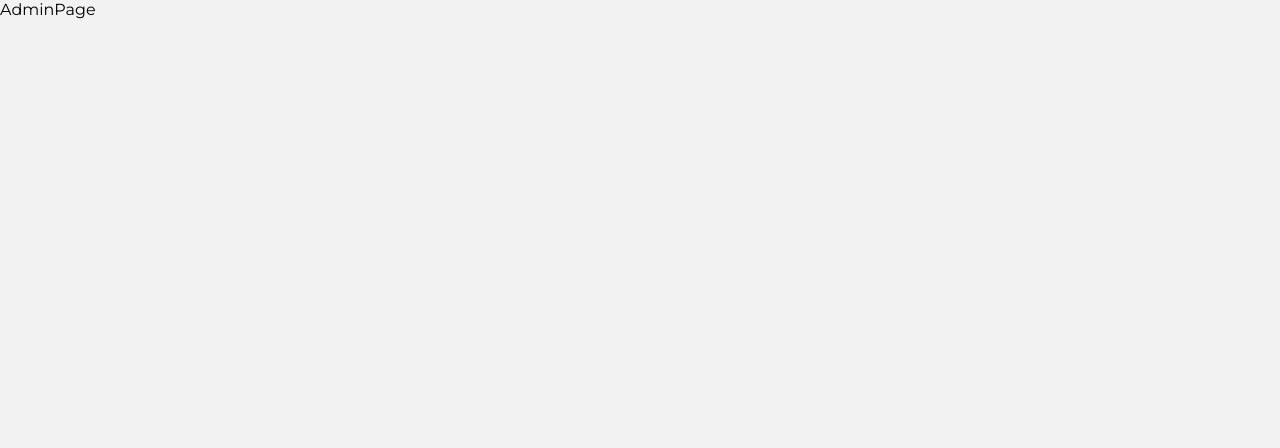
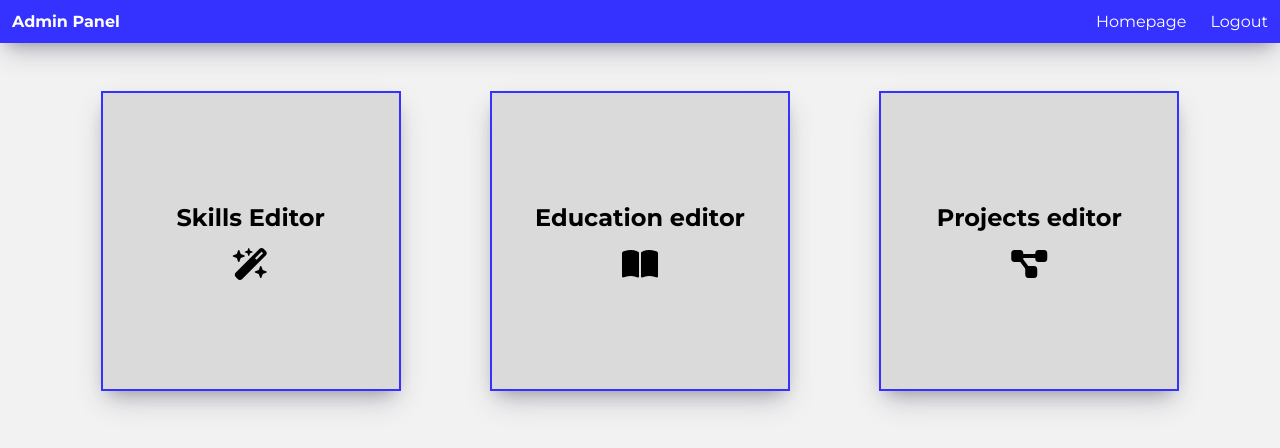
Before and after one commit to MatiasUrielGluck/portfolio_v3_frontend, a React (Vite) app: page /admin in a window 1280 px wide. Shown: the top 448 px of the page. Built offline with nearby package versions, Linux system fonts and the light colour scheme.

Commit message:
Adding admin panel

```diff
--- /dev/null
+++ b/src/components/AdminContainer/AdminContainer.jsx
@@ -0,0 +1,20 @@
+import "./admincontainer.css";
+
+export const AdminContainer = () => {
+  return (
+    <div className="admin-container">
+      <div className="panel">
+        <h2>Skills Editor</h2>
+        <i className="fa-sharp fa-solid fa-wand-magic-sparkles fa-2x"></i>
+      </div>
+      <div className="panel">
+        <h2>Education editor</h2>
+        <i className="fa-solid fa-book-open fa-2x"></i>
+      </div>
+      <div className="panel">
+        <h2>Projects editor</h2>
+        <i className="fa-solid fa-diagram-project fa-2x"></i>
+      </div>
+    </div>
+  );
+};
--- /dev/null
+++ b/src/components/AdminContainer/admincontainer.css
@@ -0,0 +1,47 @@
+.admin-container {
+    display: grid;
+    grid-template-columns: 1fr 1fr 1fr;
+    justify-items: center;
+    gap: 16px;
+    padding: 24px;
+    max-width: 1200px;
+    margin: 24px auto;
+}
+
+.admin-container .panel {
+    cursor: pointer;
+    width: 300px;
+    height: 300px;
+    background: rgb(218, 218, 218);
+    border: 2px solid var(--color-primary);
+    display: flex;
+    flex-flow: column nowrap;
+    justify-content: center;
+    align-items: center;
+    gap: 16px;
+    box-shadow: rgba(50, 50, 93, 0.25) 0px 13px 27px -5px, rgba(0, 0, 0, 0.3) 0px 8px 16px -8px;
+    transition: all 0.3s ease;
+}
+
+.admin-container .panel:hover {
+    box-shadow: rgb(38, 57, 77) 0px 20px 30px -10px;
+}
+
+@media only screen and (max-width: 1050px) {
+    .admin-container .panel {
+        width: 220px;
+        height: 220px;
+    }
+}
+
+@media only screen and (max-width: 768px) {
+    .admin-container {
+        grid-template-columns: 1fr;
+        gap: 36px;
+    }
+
+    .admin-container .panel {
+        width: 300px;
+        height: 300px;
+    }
+}
--- /dev/null
+++ b/src/components/AdminContainer/index.js
@@ -0,0 +1 @@
+export * from "./AdminContainer";
--- /dev/null
+++ b/src/components/Navbar/Navbar.jsx
@@ -0,0 +1,22 @@
+import { NavLink } from "react-router-dom";
+import "./navbar.css";
+
+export const Navbar = () => {
+  return (
+    <div className="navbar">
+      <ul>
+        <NavLink to="/admin">
+          <li>Admin Panel</li>
+        </NavLink>
+      </ul>
+      <ul>
+        <NavLink to="/">
+          <li>Homepage</li>
+        </NavLink>
+        <NavLink to="/logout">
+          <li>Logout</li>
+        </NavLink>
+      </ul>
+    </div>
+  );
+};
--- /dev/null
+++ b/src/components/Navbar/index.js
@@ -0,0 +1 @@
+export * from "./Navbar";
--- /dev/null
+++ b/src/components/Navbar/navbar.css
@@ -0,0 +1,29 @@
+.navbar {
+    display: flex;
+    flex-flow: row nowrap;
+    align-items: center;
+    justify-content: space-between;
+    padding: 12px;
+    background: var(--color-primary);
+    box-shadow: rgba(50, 50, 93, 0.25) 0px 13px 27px -5px, rgba(0, 0, 0, 0.3) 0px 8px 16px -8px;
+}
+
+.navbar ul {
+    list-style-type: none;
+    display: flex;
+    flex-flow: row nowrap;
+    gap: 24px;
+}
+
+.navbar ul:first-of-type {
+    font-weight: 700;
+}
+
+.navbar ul li {
+    cursor: pointer;
+}
+
+.navbar ul a {
+    text-decoration: none;
+    color: white;
+}
--- a/src/components/index.js
+++ b/src/components/index.js
@@ -8,3 +8,5 @@ export * from "./ExperienceContainer";
 export * from "./HobbiesContainer";
 export * from "./Portfolio";
 export * from "./ContactContainer";
+export * from "./Navbar";
+export * from "./AdminContainer";
--- a/src/pages/admin/AdminPage.jsx
+++ b/src/pages/admin/AdminPage.jsx
@@ -1,5 +1,10 @@
+import { Navbar, AdminContainer } from "../../components"
+
 export const AdminPage = () => {
   return (
-    <div>AdminPage</div>
+    <div className="admin-page">
+       <Navbar />
+       <AdminContainer />
+    </div>
   )
 }
```
